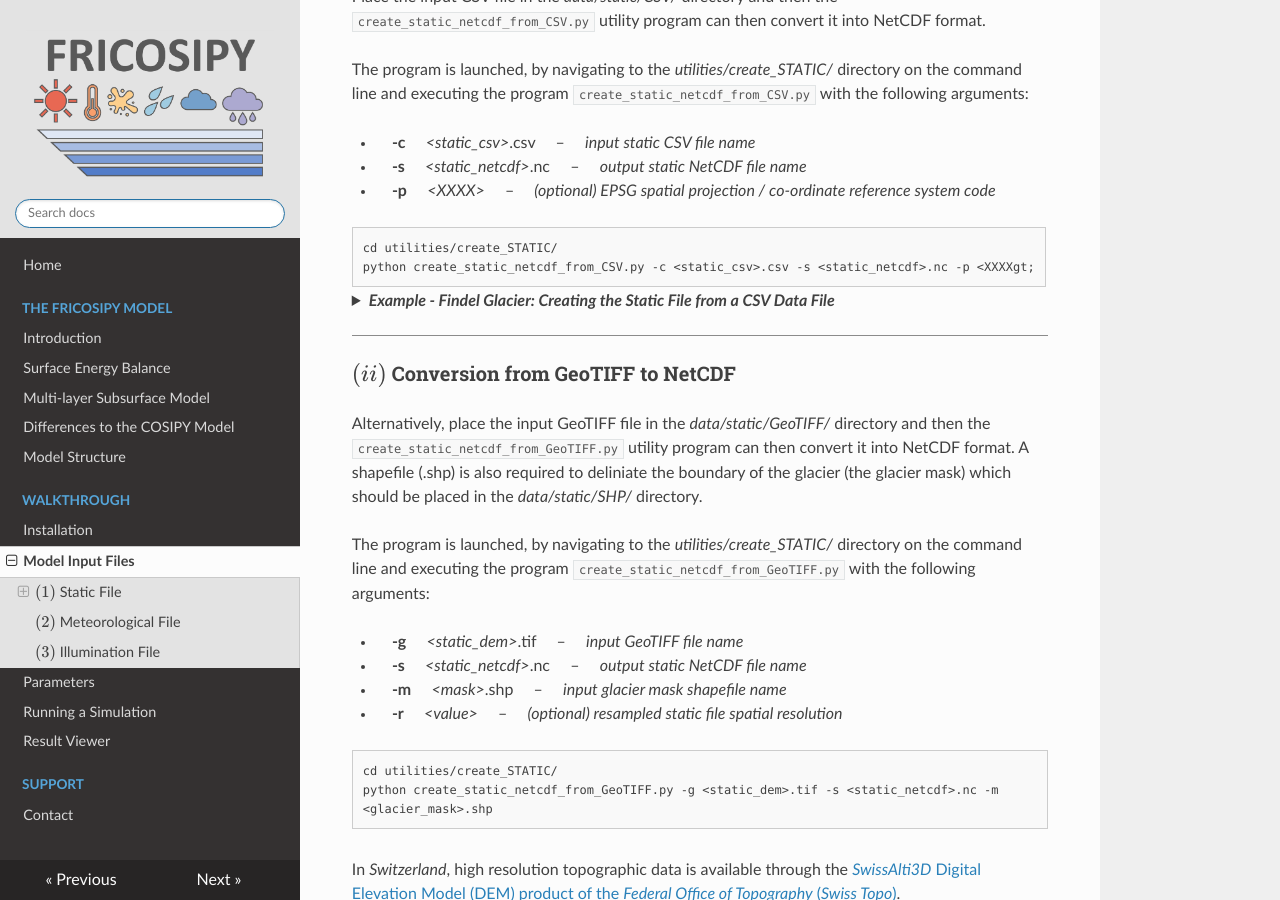
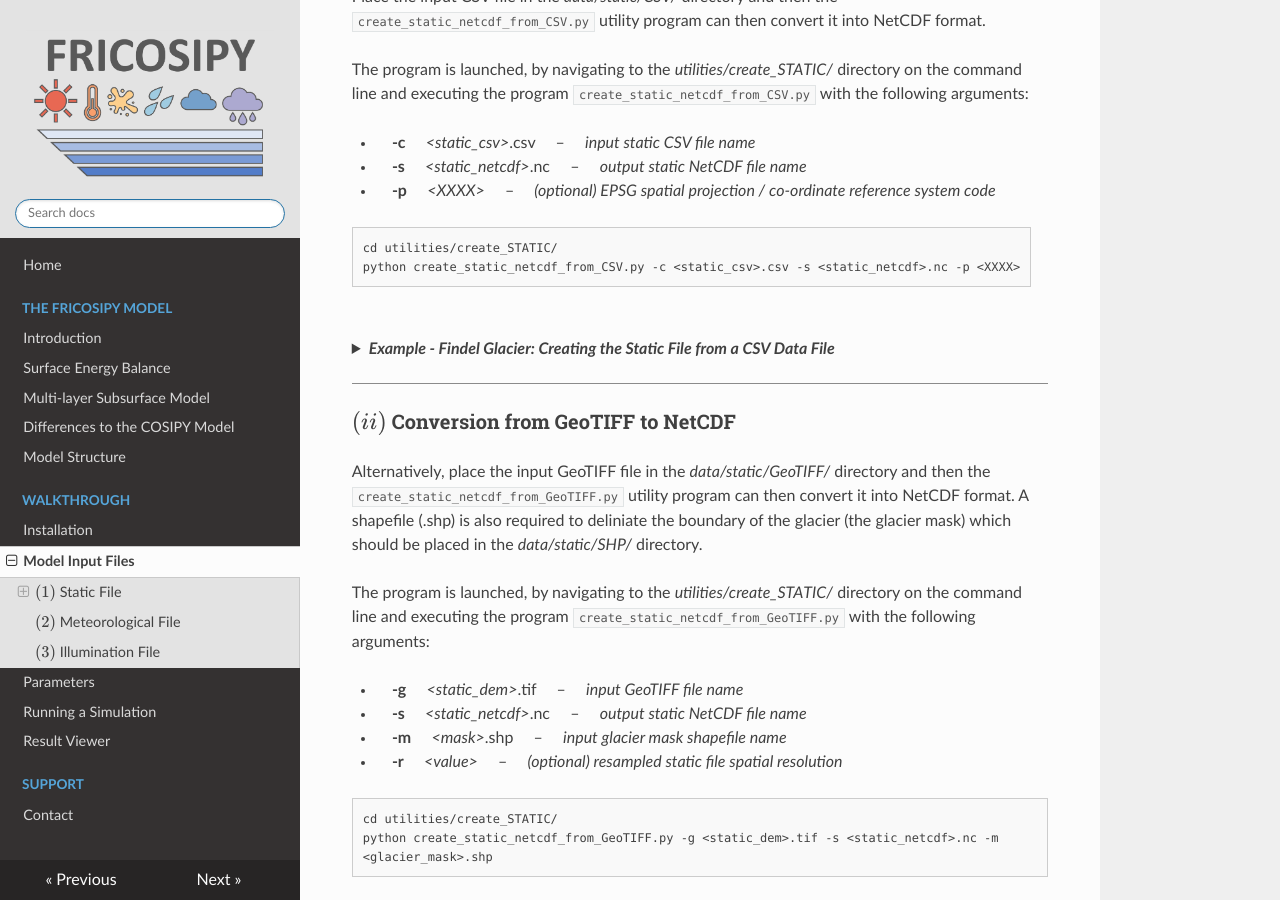
Before and after one commit to MarcusGastaldello/FRICOSIPY, an MkDocs documentation site: the page built from docs/model_input_files.md, in a window 1280 px wide and 900 px high, scrolled down 1733 px. Built offline with MkDocs 1.6.1, drawn with Linux system fonts in a browser that asks for light colours.

Commit message:
Fix HTML entity for EPSG code in documentation
Corrected HTML entity for EPSG code in example command.

```diff
--- a/docs/model_input_files.md
+++ b/docs/model_input_files.md
@@ -68,9 +68,9 @@
 * &emsp; **-p** &emsp; *&lt;XXXX&gt;* &emsp; &ndash; &emsp; *(optional) EPSG spatial projection / co-ordinate reference system code*
 
 <div style="border:1px solid #ccc; padding:10px; background:#f9f9f9; display:inline-block; max-width:100%; overflow-x:auto; text-align:left;">
-  <code style="background:none !important; border:none !important; padding:0 !important; color:#404040; font-family:Consolas, 'Liberation Mono', Courier, monospace;">cd utilities/create_STATIC/<br>python create_static_netcdf_from_CSV.py -c &lt;static_csv&gt;.csv -s &lt;static_netcdf&gt;.nc -p &lt;XXXXgt;</code>
+  <code style="background:none !important; border:none !important; padding:0 !important; color:#404040; font-family:Consolas, 'Liberation Mono', Courier, monospace;">cd utilities/create_STATIC/<br>python create_static_netcdf_from_CSV.py -c &lt;static_csv&gt;.csv -s &lt;static_netcdf&gt;.nc -p &lt;XXXX&gt;</code>
 </div>
-
+<br>
 ??? "***Example - Findel Glacier: Creating the Static File from a CSV Data File***"
 
     <br>
```
